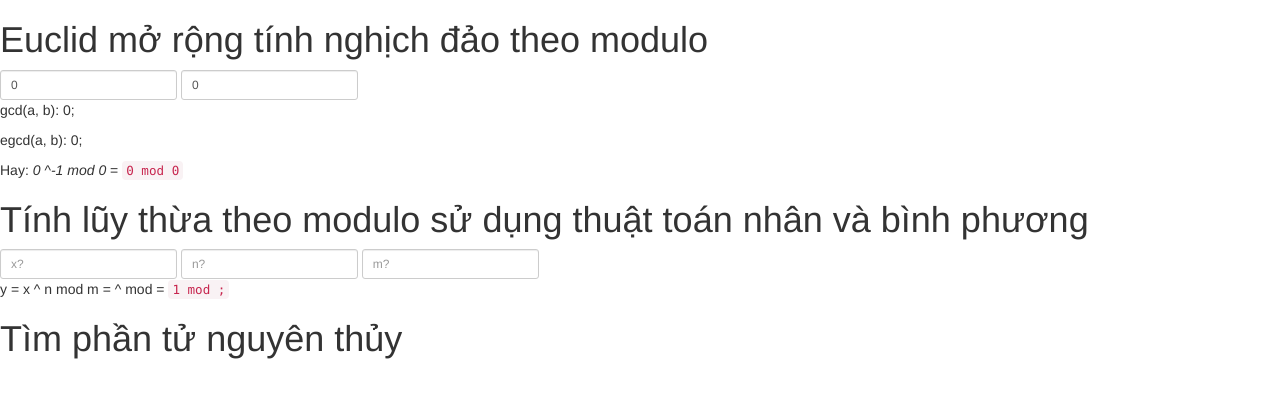
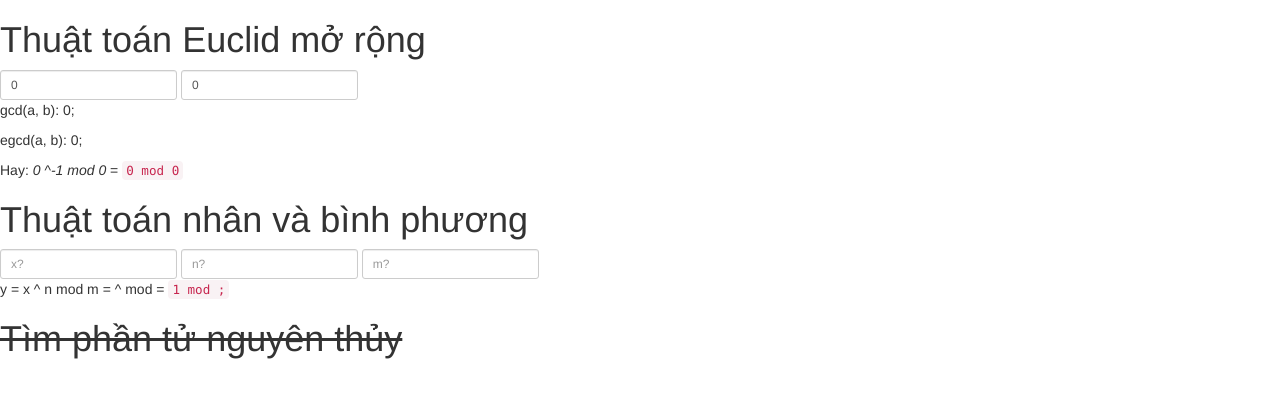
Before and after one commit to vunb/anhttt, a website: page index.html in a window 1280 px wide. Drawn offline with Linux system fonts and the light colour scheme.

```diff
--- a/index.html
+++ b/index.html
@@ -21,7 +21,7 @@
 </head>
 <body ng-app="public-key-crypto-js" ng-controller="RSAController">
 
-<h1>Euclid mở rộng tính nghịch đảo theo modulo</h1>
+<h1>Thuật toán Euclid mở rộng</h1>
 
 <form class="form-inline">
     <div class="form-group form-group-sm">
@@ -40,7 +40,7 @@
 </form>
 
 
-<h1>Tính lũy thừa theo modulo sử dụng thuật toán nhân và bình phương</h1>
+<h1>Thuật toán nhân và bình phương</h1>
 
 <form class="form-inline" > <!--ng-init="x=0; n=0; m=0;"-->
     <div class="form-group form-group-sm">
@@ -59,7 +59,9 @@
 
 </form>
 
-<h1>Tìm phần tử nguyên thủy</h1>
+<h1></h1>
+
+<h1><s>Tìm phần tử nguyên thủy</s></h1>
 
 
 </body>
```
Also changed, not shown: images/mo-phong-rsa.PNG (added), images/thuat-toan-cai-dat.PNG (added).
